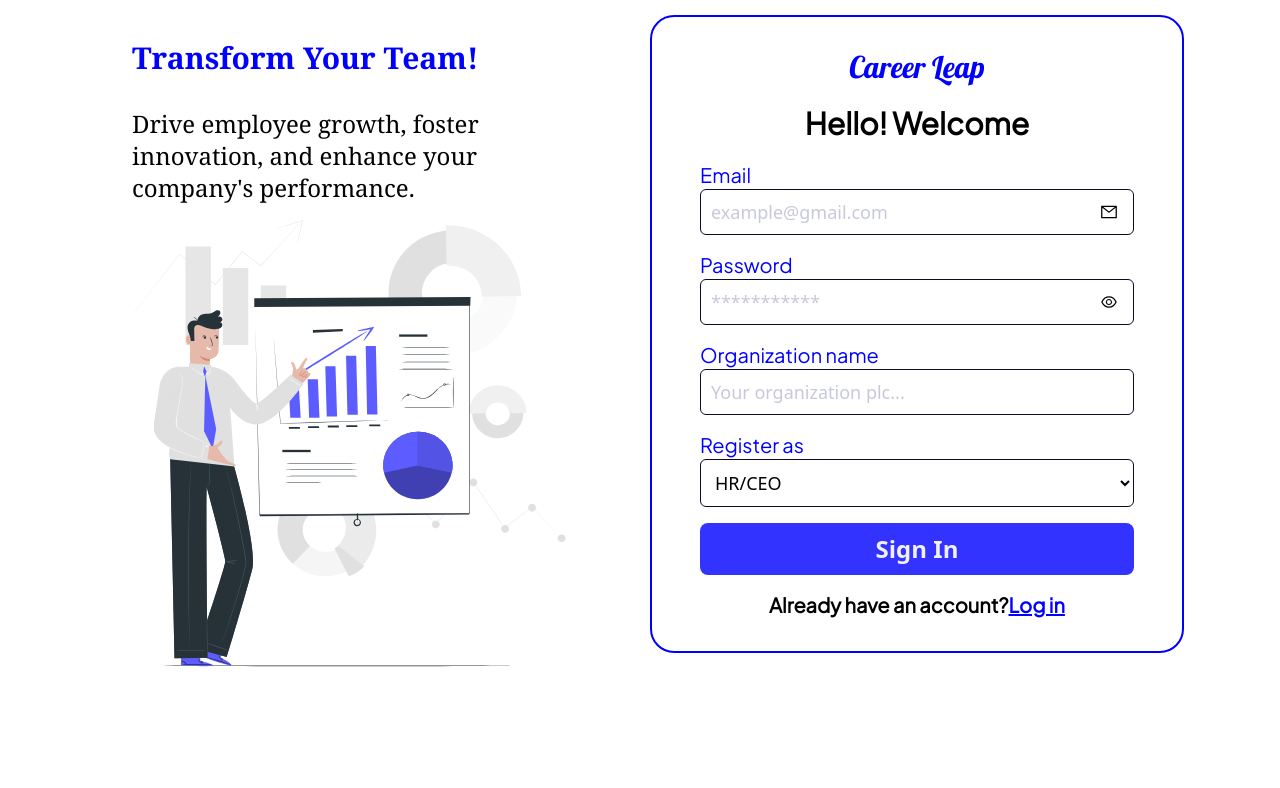
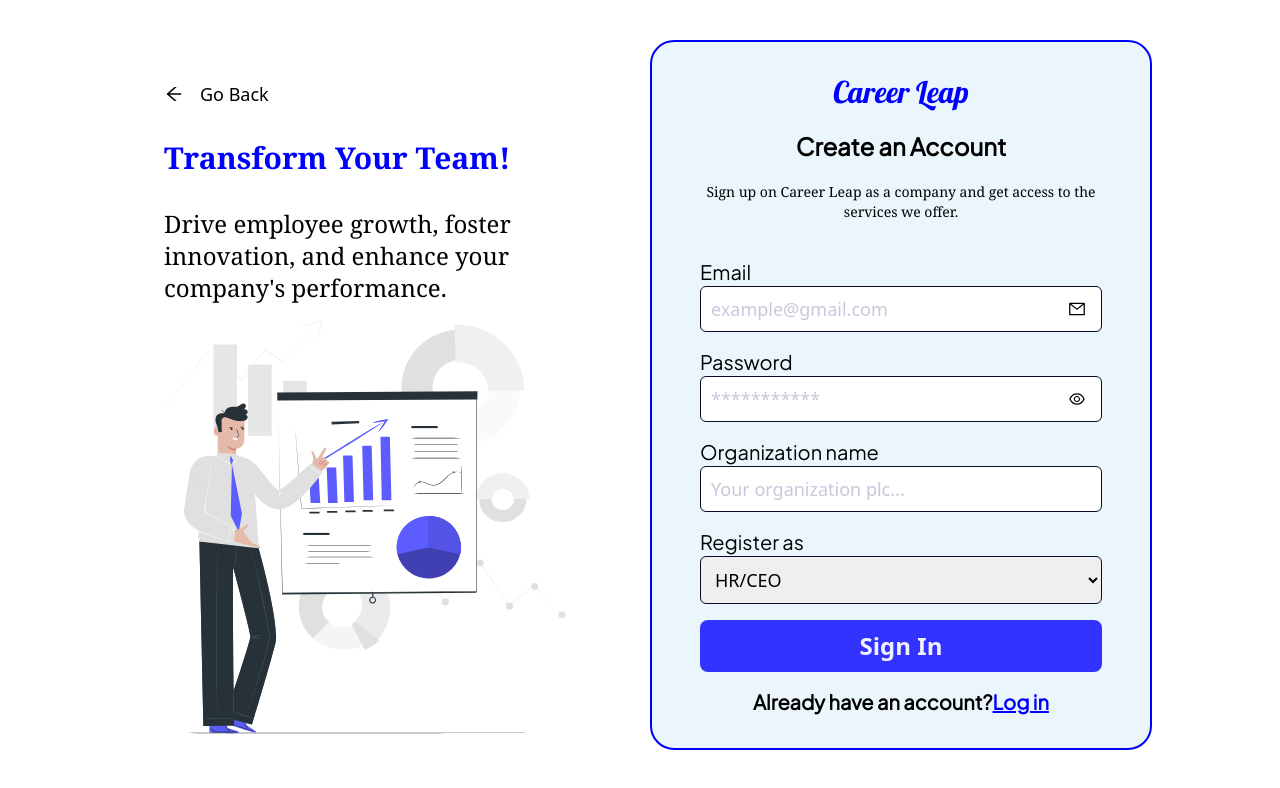
Before and after one commit to GrittyBee-Tech/Career-Leap, a React (Vite) app: page /admin/register in a window 1280 px wide. Shown: the top 788 px of the page. Built offline with nearby package versions, Linux system fonts and the light colour scheme.

Commit message:
cleanup: fix register modal display on register admin screen

```diff
--- a/src/Components/Generic-Layout/RegisterModal.jsx
+++ b/src/Components/Generic-Layout/RegisterModal.jsx
@@ -1,25 +1,33 @@
 import employer from '../../assets/Icons/employer.svg'
 import employee from '../../assets/Icons/employee.svg'
-import { AiFillCloseCircle } from "react-icons/ai"
+import { GrFormClose } from 'react-icons/gr';
 import { Link } from 'react-router-dom';
 
 const RegisterModal = ({ setIsModalOpen, isModalOpen }) => {
+  const url = window.location.pathname;
+
+  // Check if the path has a forward slash and a value after the main URL
+  const hasForwardSlashAfterUrl = url.length > 1;
+
   return (
-    <section className={` md:absolute md:top-[120px] md:w-[70%]   md:rounded  w-full  h-auto fixed md:container mx-auto justify-center items-center bg-[#EAF6FC] registerOptions  md:h-[500px] inset-0 transition duration-500 ease-in-out ${isModalOpen ? 'flex' : 'hidden'}`}>
-      <button onClick={() => setIsModalOpen(false)} className='absolute top-7 right-9'><AiFillCloseCircle className="text-[#0000FF]" size={30} stroke='#0000FF' strk fill='#0000FF' /></button>
+    <section className={` z-50 h-screen w-full justify-center items-center bg-[#EAF6FC] registerOptions fixed inset-0 transition duration-500 ease-in-out ${isModalOpen ? 'flex' : 'hidden'}`}>
+        <button onClick={() => setIsModalOpen(false)} className='absolute top-7 right-9'><GrFormClose size={30} stroke='#0000FF' strk fill='#0000FF' /></button>
         <div className="flex w-10/12 sm:flex-row flex-col gap-8 md:gap-16 justify-center items-center">
             <div className="bg-white w-[22rem] px-6 pt-4 sm:pt-5 sm:pb-11 pb-6 flex flex-col items-center text-center gap-3 sm:gap-5 rounded-3xl regBox border border-[#407bff33]">
                 <img src={employee} alt="" />
                 <h3 className='text-[#0000FF] font-bold text-4xl sm:mb-2 font-plus-jakarta-sans'>Employee</h3>
-          <p className='text-[#0000FF] font-semibold sm:mb-5 font-plus-jakarta-sans'>I am an employee i would like to sign in to my company dashboard</p>
-          <Link to='/employee/register' className='bg-[#3333FF] text-[#F0F0FF] rounded-lg px-5 py-2.5'>Register</Link>
+                <p className='text-[#0000FF] font-semibold sm:mb-5 font-plus-jakarta-sans'>I am an employee and would like to create an account.</p>
+                <Link to='/employee/register' className='bg-[#3333FF] text-white rounded-lg px-5 py-2.5'>Register</Link>
             </div>
 
             <div className="bg-white w-[22rem] px-6 pt-4 sm:pt-5 sm:pb-11 pb-6 flex flex-col items-center text-center gap-3 sm:gap-5 rounded-3xl regBox border border-[#407bff33]">
                 <img src={employer} alt="" />
                 <h3 className='text-[#0000FF] font-bold text-4xl sm:mb-2 font-plus-jakarta-sans'>HR/CEO</h3>
-          <p className='text-[#0000FF] font-semibold sm:mb-5 font-plus-jakarta-sans'>I am a HR/CEO i would like to register as a company</p>
-          <Link to='/admin/register' className='bg-[#3333FF] text-[#F0F0FF] rounded-lg px-5 py-2.5'>Register</Link>
+                <p className='text-[#0000FF] font-semibold sm:mb-5 font-plus-jakarta-sans'>I am an HR/CEO and would like to create an account for my company.</p>
+                {
+                  hasForwardSlashAfterUrl ? <button className='bg-[#3333FF] rounded-lg px-5 py-2.5 text-white' onClick={() => setIsModalOpen(false)}>Register</button> :
+                  <Link to="/admin/register" className='bg-[#3333FF] text-white rounded-lg px-5 py-2.5'>Register</Link>
+                  }
             </div>
         </div>
     </section>
--- a/src/Pages/Register/RegisterAdmin.jsx
+++ b/src/Pages/Register/RegisterAdmin.jsx
@@ -3,11 +3,14 @@
 import { AiOutlineMail, AiOutlineEye, AiOutlineEyeInvisible } from 'react-icons/ai';
 import * as yup from 'yup';
 import { yupResolver } from '@hookform/resolvers/yup';
+import { AiOutlineArrowLeft } from 'react-icons/ai';
 import { Link } from 'react-router-dom';
 import { useState } from 'react';
+import RegisterModal from '../../Components/Generic-Layout/RegisterModal';
 
 const RegisterAdmin = () => {
   const [showPassword, setshowPassword] = useState(false);
+  const [showModal, setShowModal] = useState(false);
 
   const schema = yup.object().shape({
     email: yup.string().email('Invalid email').required('Email is required'),
@@ -25,19 +28,21 @@
   };
 
   return (
-    <section className=" bg-[#FFFF] ">
-      <div className="container mx-auto w-[85%] gap-10 sm:gap-8 md:gap-12  flex sm:flex-row flex-col items-center">
-        <div className='flex-1 px-9 sm:px-6 md:px-9 pt-10'>
+    <section className="w-full md:w-[90%] lg:w-4/5 flex sm:flex-row flex-col bg-white items-center m-auto my-10 gap-10 sm:gap-8 md:gap-12">
+        <div className='flex-1 px-9 sm:px-6 md:px-9 pt-6'>
+            <button className=' flex mb-8 items-center text-lg' onClick={() => setShowModal(true)}><AiOutlineArrowLeft className=' text-xl font-medium mr-4' />Go Back</button>
+            {showModal && <RegisterModal setIsModalOpen={setShowModal} isModalOpen={showModal} />}
             <h1 className="font-georgia text-primary text-3xl font-bold">Transform Your Team!</h1>
             <p className="font-georgia text-2xl mt-8 mb-4">Drive employee growth, foster innovation, and enhance your company&apos;s performance.</p>
             <img src={bg} alt="" />
         </div>
-        <div className='w-full sm:flex-1 mb-4 sm:mb-0 border-2 border-[#0000ff] rounded-3xl px-10 sm:px-7 md:px-12 py-8 flex flex-col gap-5'>
+        <div className='w-full sm:flex-1 mb-4 bg-[#EAF6FC] sm:mb-0 border-2 border-[#0000ff] rounded-3xl px-10 sm:px-7 md:px-12 py-8 flex flex-col gap-5'>
             <h2 className="text-3xl text-primary font-lobster text-center">Career Leap</h2>
-          <h4 className='font-plus-jakarta-sans text-3xl font-semibold text-center'>Hello! Welcome</h4>
+            <h4 className='font-plus-jakarta-sans text-2xl font-semibold text-center'>Create an Account</h4>
+            <p className="font-georgia text-sm mb-4 text-center">Sign up on Career Leap as a company and get access to the services we offer.</p>
             <form action="" className='flex flex-col gap-4' onSubmit={handleSubmit(onsubmit)}>
               <div>
-              <label className='pb-2.5 font-medium text-xl font-plus-jakarta-sans  text-primary' htmlFor='email'>Email</label>
+                <label className='pb-2.5 font-medium text-xl font-plus-jakarta-sans' htmlFor='email'>Email</label>
                 <div className='relative'>
                   <input
                     name='email'
@@ -52,7 +57,7 @@
               </div>
 
               <div>
-              <label className='pb-2.5 font-medium text-xl font-plus-jakarta-sans  text-primary' htmlFor='password'>Password</label>
+                <label className='pb-2.5 font-medium text-xl font-plus-jakarta-sans' htmlFor='password'>Password</label>
                 <div className='relative'>
                   <input
                     name='password'
@@ -70,7 +75,7 @@
               </div>
 
               <div>
-              <label className='pb-2.5 font-medium text-xl font-plus-jakarta-sans  text-primary' htmlFor='organization'>Organization name</label>
+                <label className='pb-2.5 font-medium text-xl font-plus-jakarta-sans' htmlFor='organization'>Organization name</label>
                 <input
                   name='organization'
                   type='text'
@@ -82,11 +87,11 @@
               </div>
 
               <div>
-              <label className='pb-2.5 font-medium text-xl font-plus-jakarta-sans  text-primary' htmlFor='role'>Register as</label>
+                <label className='pb-2.5 font-medium text-xl font-plus-jakarta-sans' htmlFor='role'>Register as</label>
                 <select
                   name='role'
                   placeholder='Manager'
-                className={`w-full border ${errors.role ? 'border-red-500' : 'border-[#0A0A29]'} bg-white rounded-md outline-none p-2.5 leading-none font-medium text-lg placeholder:text-[#C8C8DC]`}
+                  className={`w-full border ${errors.role ? 'border-red-500' : 'border-[#0A0A29]'} rounded-md outline-none p-2.5 leading-none font-medium text-lg placeholder:text-[#C8C8DC]`}
                   {...register('role')}
                 >
                   <option value="admin">HR/CEO</option>
@@ -101,8 +106,6 @@
               </p>
             </form>
         </div>
-      </div>
-
     </section>
   )
 }
```
Lines whose indentation alone changed are shown as unchanged.
